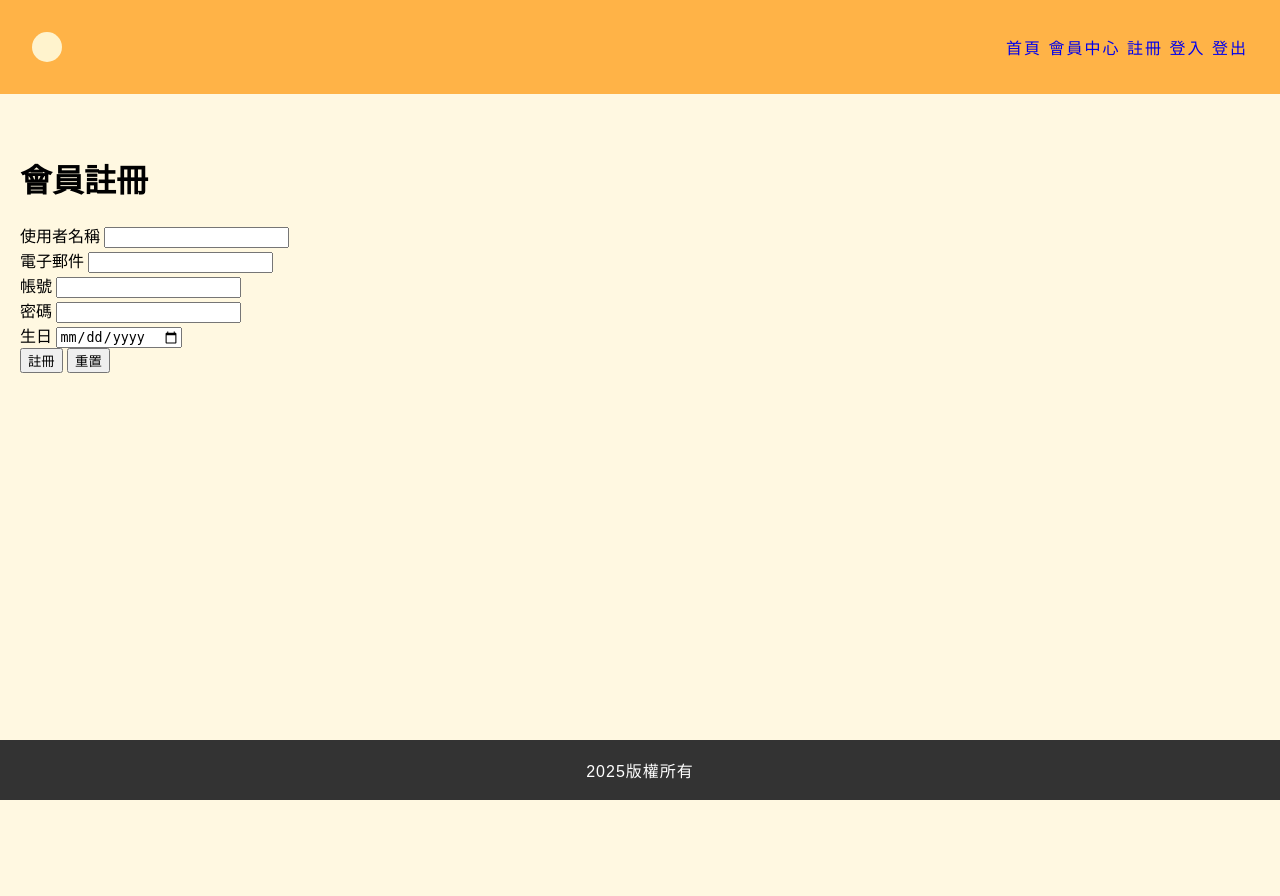
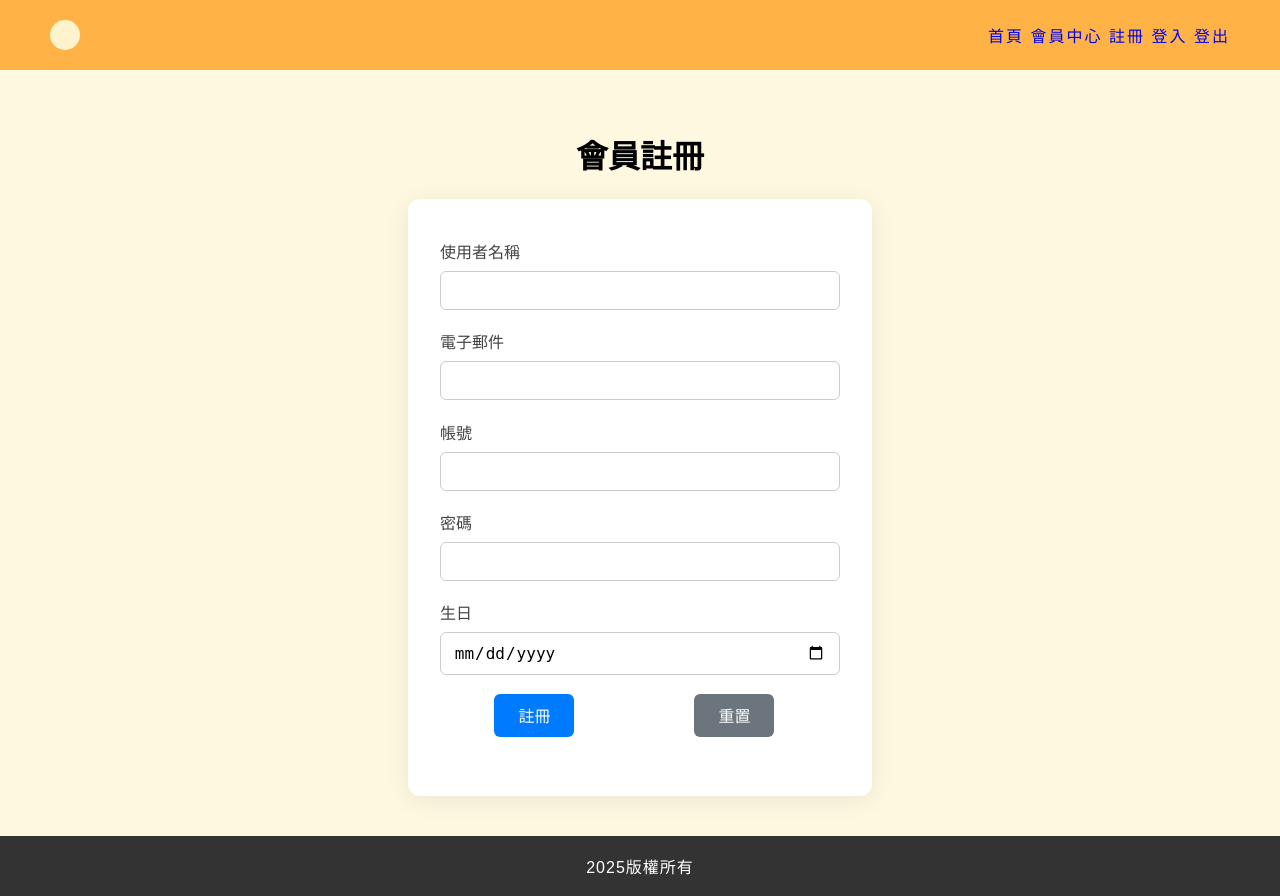
Before and after one commit to yn0410/Database_20250602, a PHP site: page /member/reg.php in a window 1280 px wide. Before the commit the page ends 800 px from the top, so only its background shows below. Run offline with PHP 8.4, Linux system fonts and the light colour scheme.

Commit message:
練習-會員系統 註冊頁面調整(+老師code)

```diff
--- a/member/reg.php
+++ b/member/reg.php
@@ -9,15 +9,93 @@
 <body>
     <?php include 'header.php'?>
     <main>
+        <style>
+            main {
+                display: flex;
+                flex-direction: column;
+                align-items: center;
+                min-height: 80vh;
+                justify-content: center;
+            }
+
+            form {
+                background: #fff;
+                padding: 2.5rem 2rem;
+                border-radius: 12px;
+                box-shadow: 0 4px 24px rgba(0,0,0,0.08);
+                width: 100%;
+                max-width: 400px;
+                margin: 0 auto;
+            }
+
+            form h1 {
+                text-align: center;
+                margin-bottom: 1.5rem;
+                color: #333;
+            }
+
+            form div {
+                margin-bottom: 1.2rem;
+                display: flex;
+                flex-direction: column;
+            }
+
+            label {
+                margin-bottom: 0.5rem;
+                color: #444;
+                font-weight: 500;
+            }
+
+            input[type="text"],
+            input[type="email"],
+            input[type="password"],
+            input[type="date"] {
+                padding: 0.6rem 0.8rem;
+                border: 1px solid #ccc;
+                border-radius: 6px;
+                font-size: 1rem;
+                transition: border-color 0.2s;
+            }
+
+            input:focus {
+                border-color: #007bff;
+                outline: none;
+            }
+
+            button[type="submit"],
+            button[type="reset"] {
+                padding: 0.6rem 1.5rem;
+                border: none;
+                border-radius: 6px;
+                font-size: 1rem;
+                margin-right: 0.7rem;
+                cursor: pointer;
+                background: #007bff;
+                color: #fff;
+                transition: background 0.2s;
+            }
+
+            button[type="reset"] {
+                background: #6c757d;
+            }
+
+            button[type="submit"]:hover {
+                background: #0056b3;
+            }
+
+            button[type="reset"]:hover {
+                background: #495057;
+            }
+        </style>
         <h1>會員註冊</h1>
-        <form action="">
+        <form action="./api/add_member.php" method="post">
             <div>
                 <label for="name">使用者名稱</label>
                 <input type="text" id="name" name="name" required>
             </div>
             <div>
                 <label for="email">電子郵件</label>
-                <input type="text" id="email" name="email" required>
+                <input type="email" id="email" name="email" required>
             </div>
             <div>
                 <label for="acc">帳號</label>
@@ -31,7 +109,7 @@
                 <label for="birthday">生日</label>
                 <input type="date" id="birthday" name="birthday" required>
             </div>
-            <div>
+            <div style="display: flex; flex-direction:row; justify-content: space-around;">
                 <button type="submit">註冊</button>
                 <button type="reset">重置</button>
             </div>
--- a/member/style.css
+++ b/member/style.css
@@ -10,7 +10,7 @@
     #header {
         background: #ffb347;
         color: #fff;
-        padding: 32px;
+        padding: 20px 50px;
         text-align: center;
         font-size: 1rem;
         letter-spacing: 2px;
```
Also changed, not shown: member/api/add_member.php (added).
